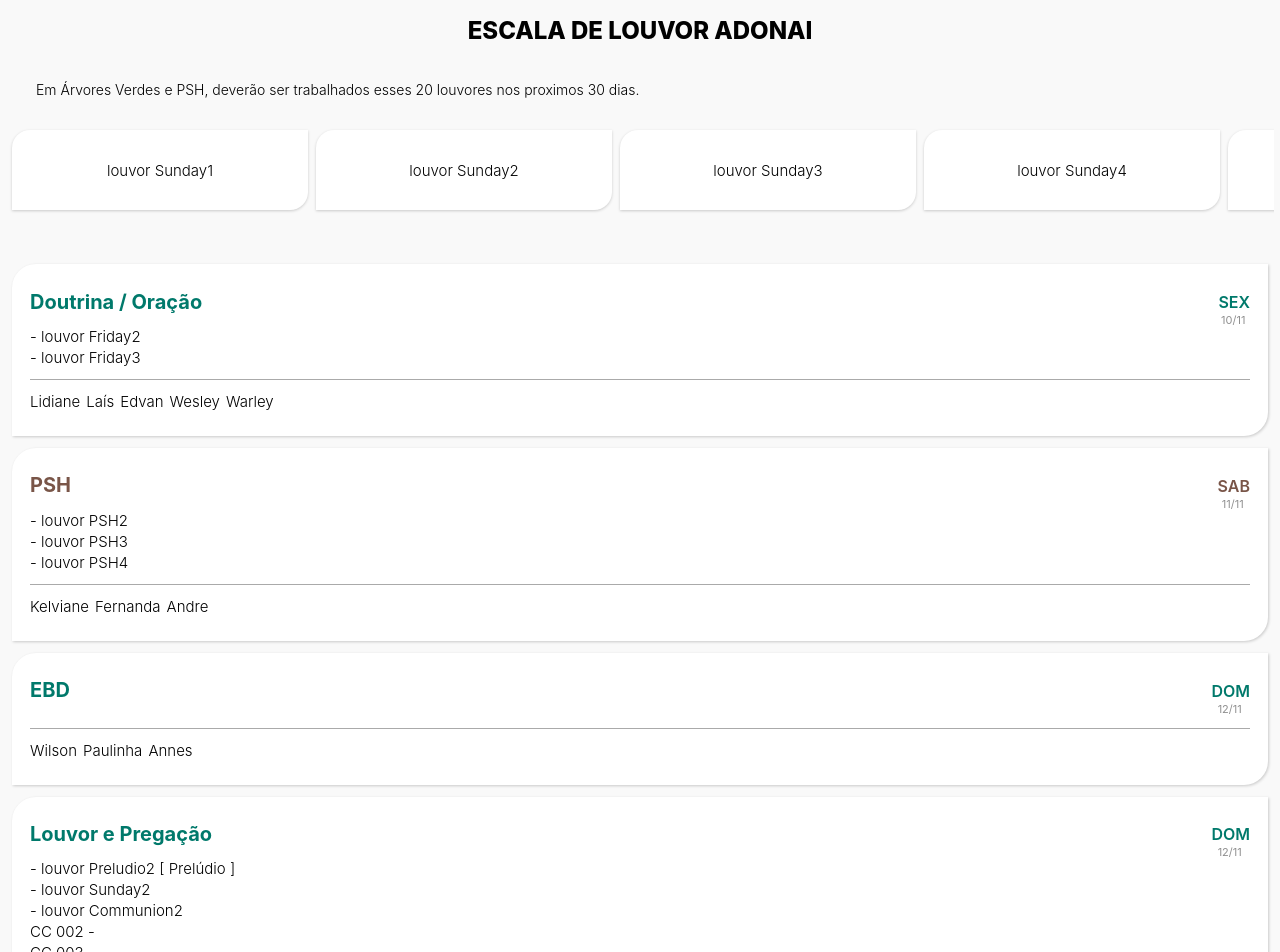
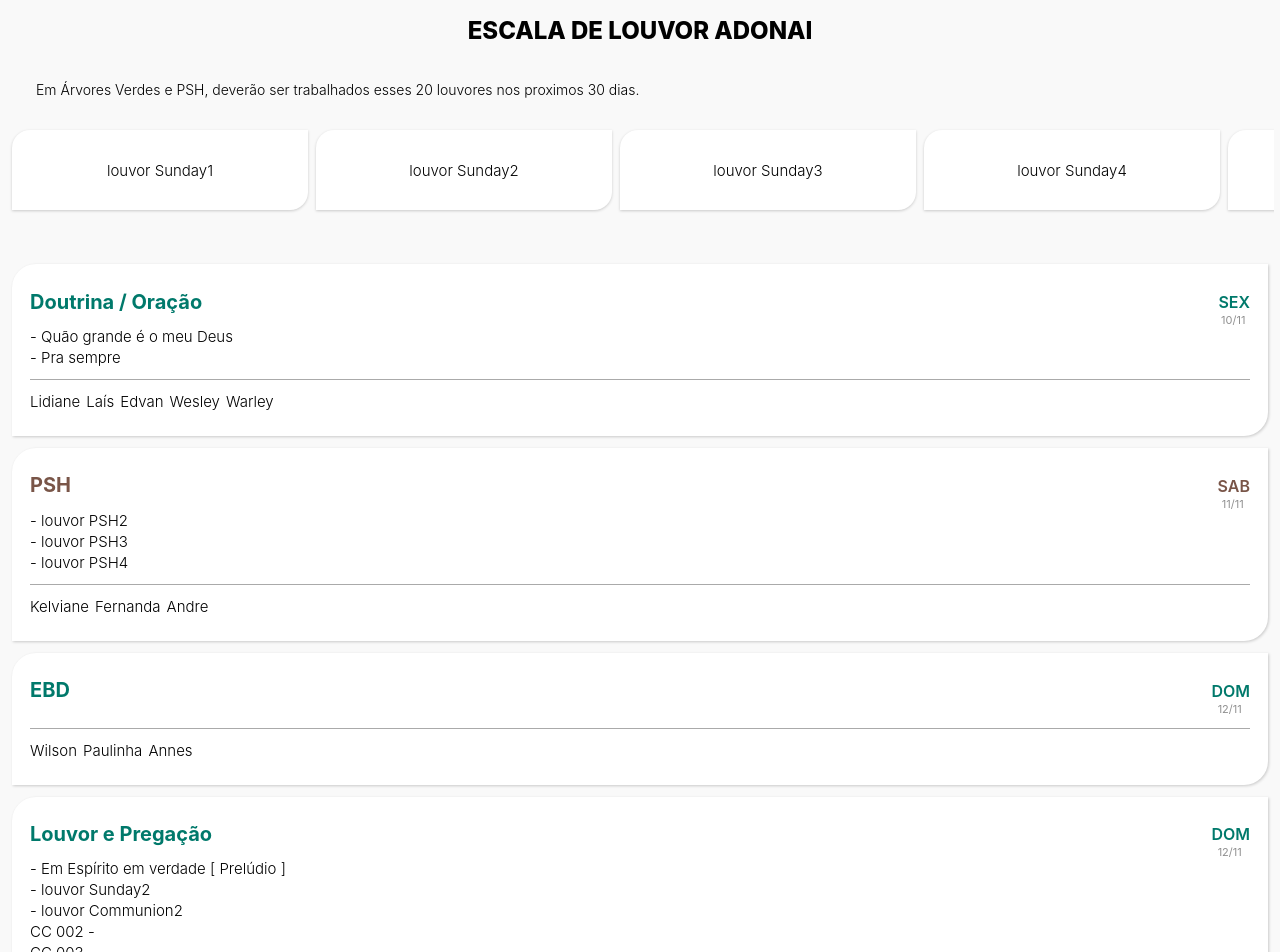
Before and after one commit to hupernikomen/scalepraise, a React (Create React App) app: page / in a window 1280 px wide. Shown: the top 952 px of the page. Built offline with nearby package versions, Linux system fonts and the light colour scheme.

Commit message:
Postagem

```diff
--- a/src/App.js
+++ b/src/App.js
@@ -5,10 +5,10 @@ const escala = require('./utils/praisesList.json')
 
 // Louvores
 const praises = {
-  friday: ["", "louvor Friday2", "louvor Friday3", "louvor Friday4", "louvor Friday5"], // 5 LOUVORES
+  friday: ["Maranata", "Quão grande é o meu Deus", "Pra sempre", "Ele não desiste de você", "Galileu"], // 5 LOUVORES
   psh: ["louvor PSH1", "louvor PSH2", "louvor PSH3", "louvor PSH4", "louvor PSH5", "louvor PSH6", "louvor PSH7"],
   ebd: [],
-  sundayprelude: ["louvor Preludio1", "louvor Preludio2", "louvor Preludio3", "louvor Preludio4"], // 4 LOUVORES
+  sundayprelude: ["Bom estarmos aqui", "Em Espírito em verdade", "Renova-me", "Jesus em Tua presença"], // 4 LOUVORES
   sunday: ["louvor Sunday1", "louvor Sunday2", "louvor Sunday3", "louvor Sunday4", "louvor Sunday5"], // 5 LOUVORES , SENDO 3 DE SEXTA
   sundaycommunion: ["louvor Communion1", "louvor Communion2", "louvor Communion3", "louvor Communion4", "louvor Communion5"], // 5 LOUVORES
   hcc: ['001', '002', '003', '004', '005'],
```
